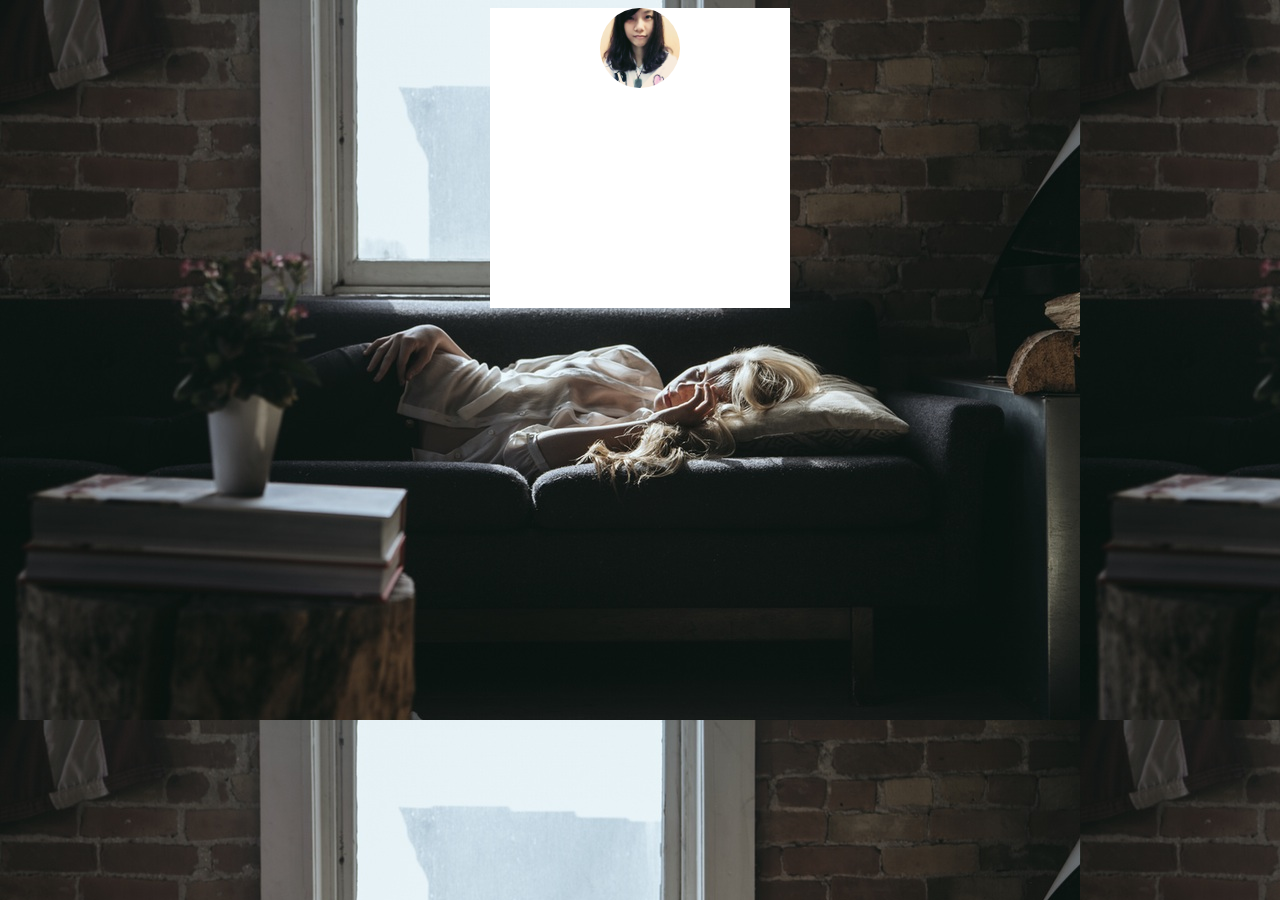
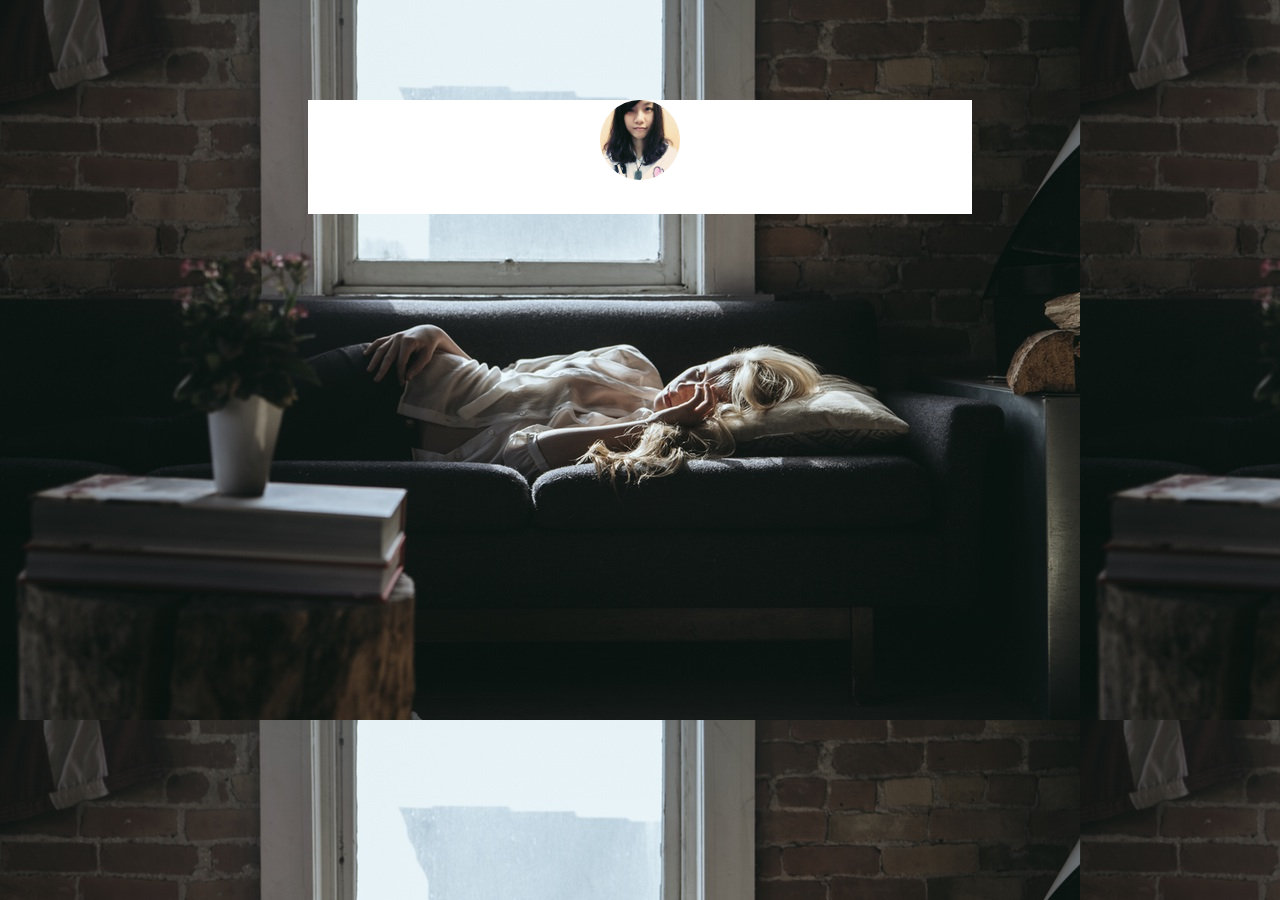
Before and after one commit to Denise-Chen/jekyll_demo, a Jekyll site: the page built from index.html, in a window 1280 px wide. Built offline with Jekyll 4.4.1, drawn with Linux system fonts in a browser that asks for light colours.

Commit message:
change the content div

```diff
--- a/css/default.css
+++ b/css/default.css
@@ -3,9 +3,7 @@ background-image: url(../images/back.jpg);
 }
 
 #content{
-margin: auto auto;
-height: 300px;
-width: 300px;
+margin: 100px 300px;
 background-color: white;
 }
 
```
